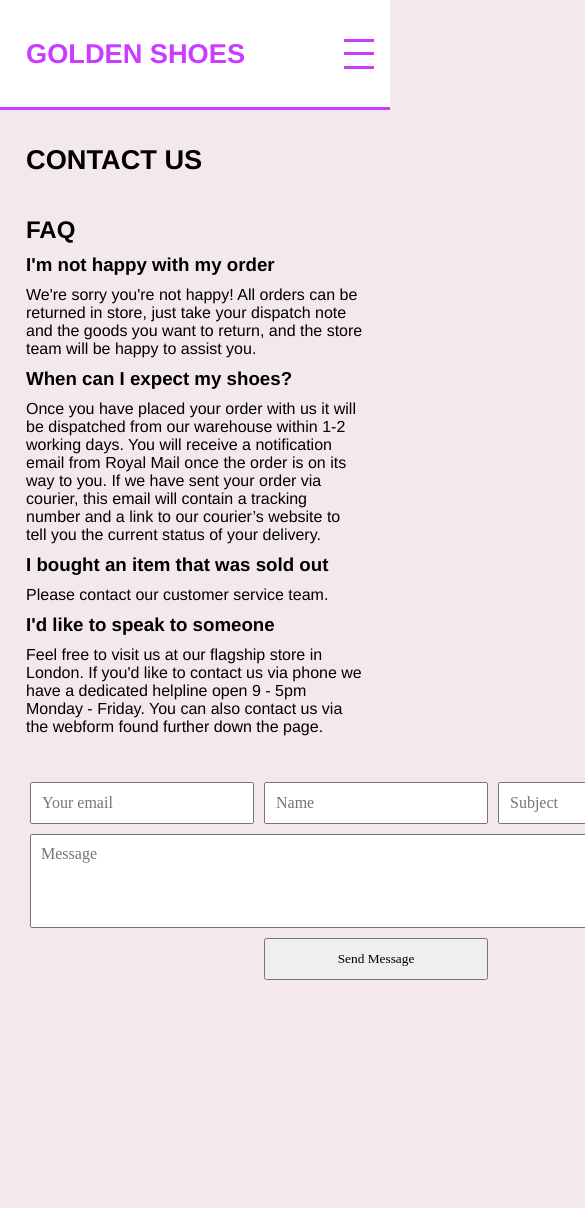
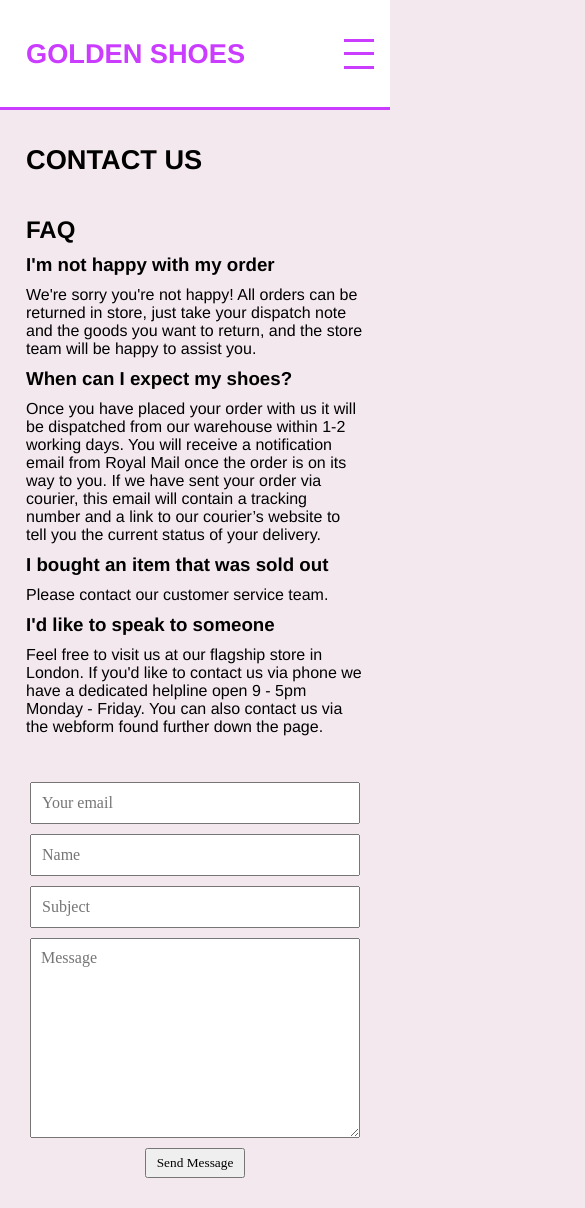
Before and after one commit to katebry/golden-shoe-store, a React (Create React App) app in the folder frontend/: page /contact in a window 390 px wide. Shown: the top 1208 px of the page, 585 px wide, since content can reach past the window. Before the commit the page ends 1010 px from the top, so only its background shows below. Built offline with nearby package versions, Linux system fonts and the light colour scheme.

Commit message:
chore: updated Form styles to be responsive

```diff
--- a/frontend/src/components/Form.css
+++ b/frontend/src/components/Form.css
@@ -15,3 +15,20 @@
 .form button {
   grid-area: 4 / 2 / 5 / 3;
 }
+
+@media (max-width: 700px) {
+  .form {
+    display: flex;
+    flex-direction: column;
+  }
+
+  .form textarea {
+    min-height: 200px;
+  }
+
+  .form button {
+    justify-content: center;
+    align-self: center;
+    padding: 5px 10px;
+  }
+}
```
